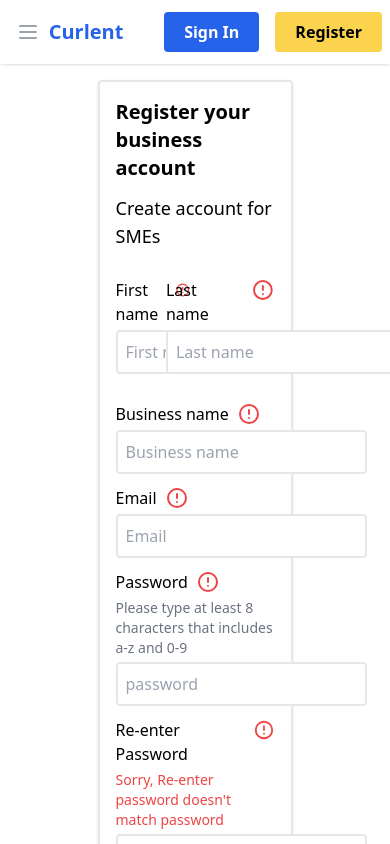
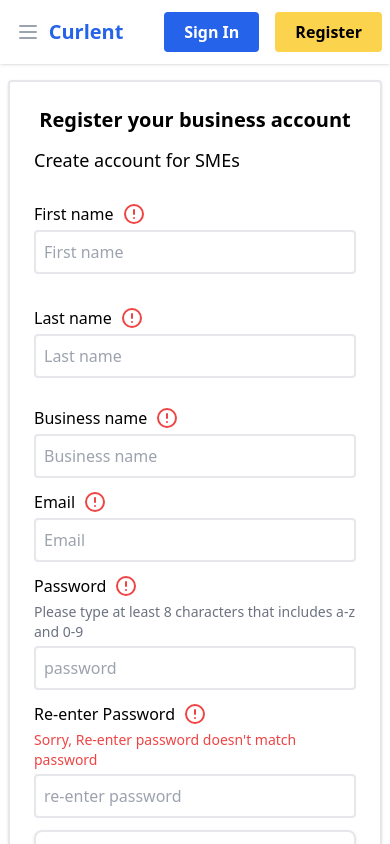
Before and after one commit to Jinnapat/neobank, a Next.js app: page /auth/register in a window 390 px wide. Shown: the top 844 px of the page. Built offline with nearby package versions, Linux system fonts and the light colour scheme; what @badrap/bar-of-progress would draw is missing.

Commit message:
Made register page responsive

```diff
--- a/pages/auth/register.js
+++ b/pages/auth/register.js
@@ -62,15 +62,15 @@ const SignupPage = () => {
     }
 
     return (
-        <form className="grid grid-cols-1 w-6/12 max-w-xl mx-auto space-y-3 border-2 p-4 rounded shadow mt-4">
+        <form className="grid grid-cols-1 max-w-lg space-y-3 border-2 p-6 rounded shadow mt-4 mx-2 md:mx-auto">
             <Head>
                 <title>Register</title>
             </Head>
             <h1 className='place-self-center text-xl font-bold '>Register your business account</h1>
             <p className='text-lg font-medium'>Create account for SMEs </p>
             {/*  */}
-            <div className='flex space-x-4 '>
-                <div className='grid grid-cols-1 place-items-start gap-y-1 my-4 w-6/12'>
+            <div className='flex flex-wrap justify-between'>
+                <div className='grid grid-cols-1 place-items-start gap-y-1 my-4 w-full md:w-1/2 md:pr-1'>
                     <p className='font-medium flex space-x-2'>
                         <span>First name</span>
                         {checkName(firstName) ?
@@ -79,10 +79,10 @@ const SignupPage = () => {
                             <ExclamationCircleIcon className='h-6 text-red-500' />
                         }
                     </p>
-                    <PaddedInputField type="text" placeholder="First name" setter={setFirstName}  value={firstName} />
+                    <PaddedInputField type="text" placeholder="First name" setter={setFirstName}  value={firstName} size='w-full'/>
                 </div>
 
-                <div className='grid grid-cols-1 place-items-start gap-y-1 my-4'>
+                <div className='grid grid-cols-1 place-items-start gap-y-1 my-4 w-full md:w-1/2'>
                     <p className='font-medium flex space-x-2'>
                         <span>Last name</span>
                         {checkName(lastName) ?
@@ -92,7 +92,7 @@ const SignupPage = () => {
                         }
                     </p>
 
-                    <PaddedInputField type="text" placeholder="Last name" setter={setLastName}   value={lastName} />
+                    <PaddedInputField type="text" placeholder="Last name" setter={setLastName}   value={lastName} size='w-full'/>
                 </div>
             </div>
 
@@ -105,7 +105,7 @@ const SignupPage = () => {
                         <ExclamationCircleIcon className='h-6 text-red-500' />
                     }
                 </p>
-                <PaddedInputField type="text" placeholder="Business name" setter={setBusinessName}   value={businessName}  />
+                <PaddedInputField type="text" placeholder="Business name" setter={setBusinessName}   value={businessName} size='w-full' />
             </div>
 
             <div className='grid grid-cols-1 place-items-start gap-y-1 my-4'>
@@ -117,7 +117,7 @@ const SignupPage = () => {
                         <ExclamationCircleIcon className='h-6 text-red-500' />
                     }
                 </p>
-                <PaddedInputField type="text" placeholder="Email" setter={setEmail} value={email} />
+                <PaddedInputField type="text" placeholder="Email" setter={setEmail} value={email} size='w-full'/>
             </div>
 
             <div className='grid grid-cols-1 place-items-start gap-y-1 my-4'>
@@ -130,7 +130,7 @@ const SignupPage = () => {
                     }
                 </p>
                 <p className='text-sm text-gray-500'>Please type at least 8 characters that includes a-z and 0-9 </p>
-                <PaddedInputField type="password" placeholder="password" setter={setPassword} value={password} />
+                <PaddedInputField type="password" placeholder="password" setter={setPassword} value={password} size='w-full'/>
             </div>
 
 
@@ -147,11 +147,11 @@ const SignupPage = () => {
                     <p className='text-sm text-red-500'>Sorry, Re-enter password doesn&apos;t match password </p>
                 }
 
-                <PaddedInputField type="password" placeholder="re-enter password" setter={setRePassword} value={rePassword} />
+                <PaddedInputField type="password" placeholder="re-enter password" setter={setRePassword} value={rePassword} size='w-full'/>
             </div>
 
             <div
-                className="border-2 px-4 py-2 w-10/12 rounded-lg shadow transition duration-150 flex items-center justify-start space-x-6 font-medium"
+                className="border-2 px-4 py-2 rounded-lg shadow transition duration-150 flex items-center justify-start space-x-6 font-medium"
                 >
                 <input type="checkbox" name="receive-email" value={receiveEmail} onChange={() => setReceiveEmail(!receiveEmail)}/>
                 <label htmlFor="receive-email" className=''>
@@ -160,7 +160,7 @@ const SignupPage = () => {
             </div>
 
             <div
-                className="border-2 px-4 py-1 w-fit rounded-lg shadow transition duration-150 flex items-center space-x-2"
+                className="border-2 px-4 py-1 w-fit rounded-lg shadow transition duration-150 flex items-center space-x-2 w-full"
                 >
 
                 <input type="checkbox" name="term-condition" value={termsAndConditions} onChange={() => setTermsAndConditions(!termsAndConditions)}/>
```
